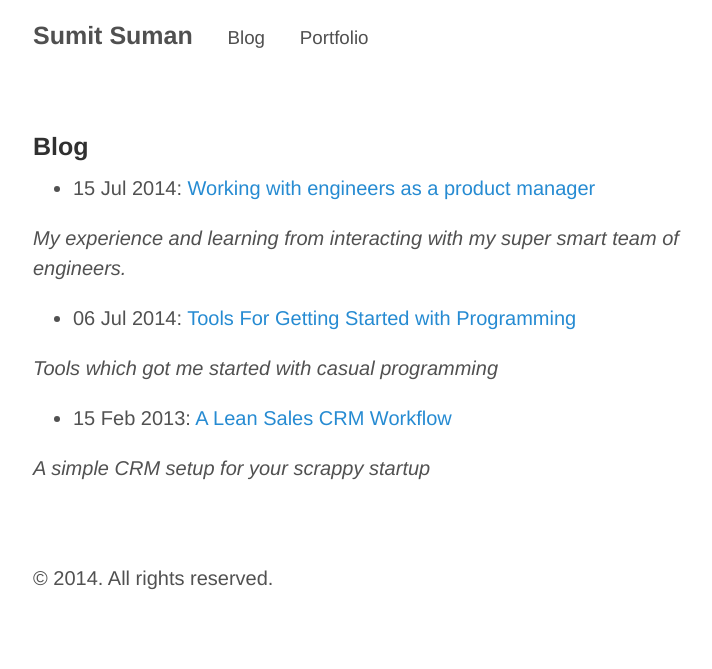
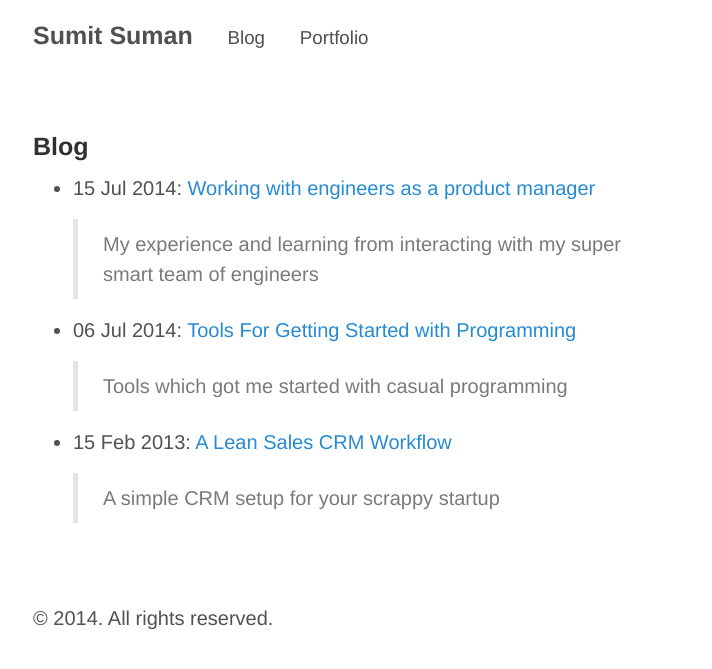
Before and after one commit to sumitsuman/sumitsuman.github.io, a Jekyll site: the page built from blog.md, in a window 1280 px wide. Shown: the top 669 px of the page, without its empty margins (247-959 px from the left). Built offline with Jekyll 4.4.1, drawn with Linux system fonts in a browser that asks for light colours; Markdown is read by kramdown in place of the engine named in the settings.

Commit message:
blog format 4

```diff
--- a/blog.md
+++ b/blog.md
@@ -5,6 +5,5 @@ title: Blog
 
 {% for post in site.posts %}
   * {{ post.date | date_to_string }}: [ {{ post.title }} ]({{ post.url }})
-
-  *{{ post.excerpt }}*
+  > {{ post.excerpt }}
 {% endfor %}
```
Also changed, not shown: _posts/2014-07-15-Product-Manager-Working-with-Engineers.md (+1 -1 lines).
